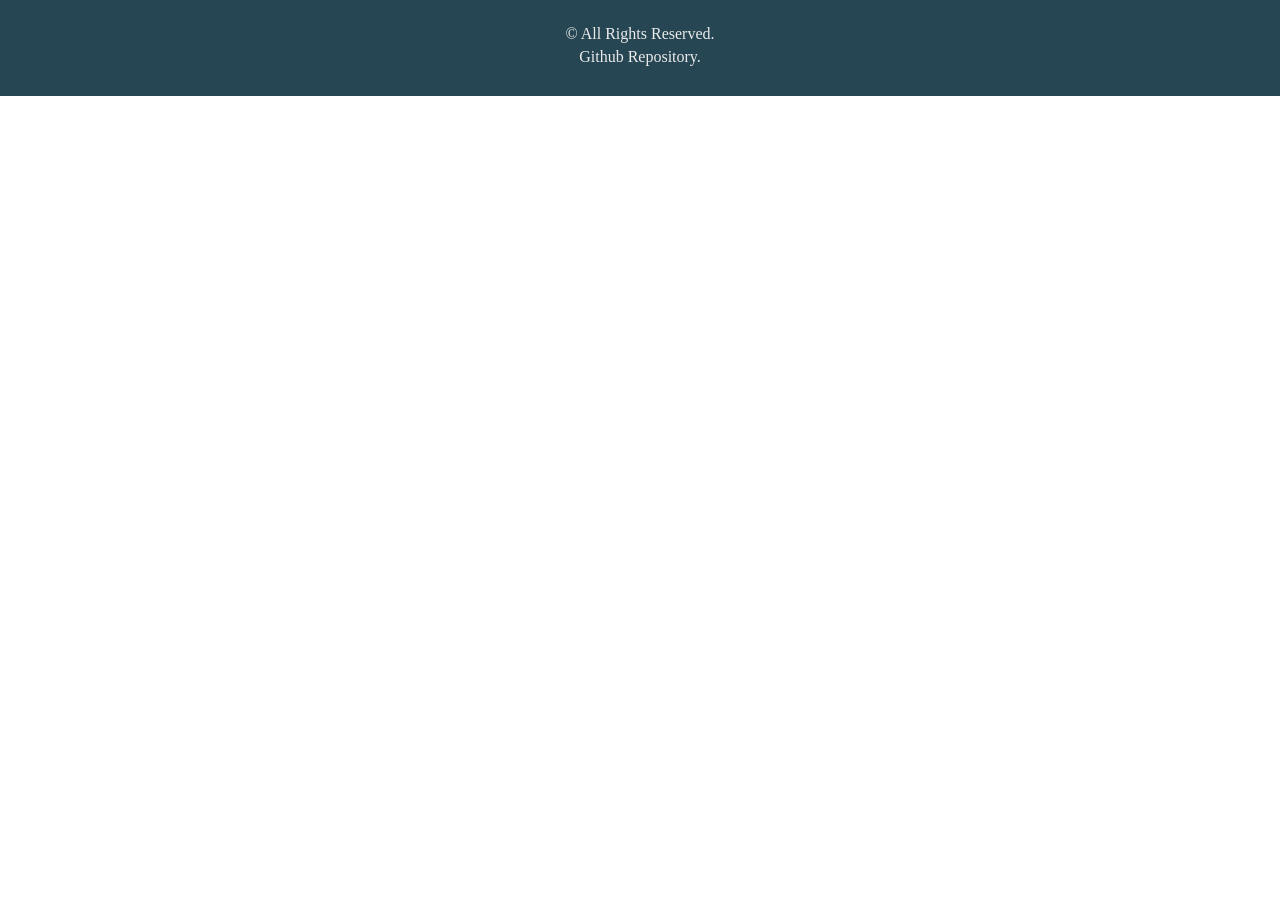
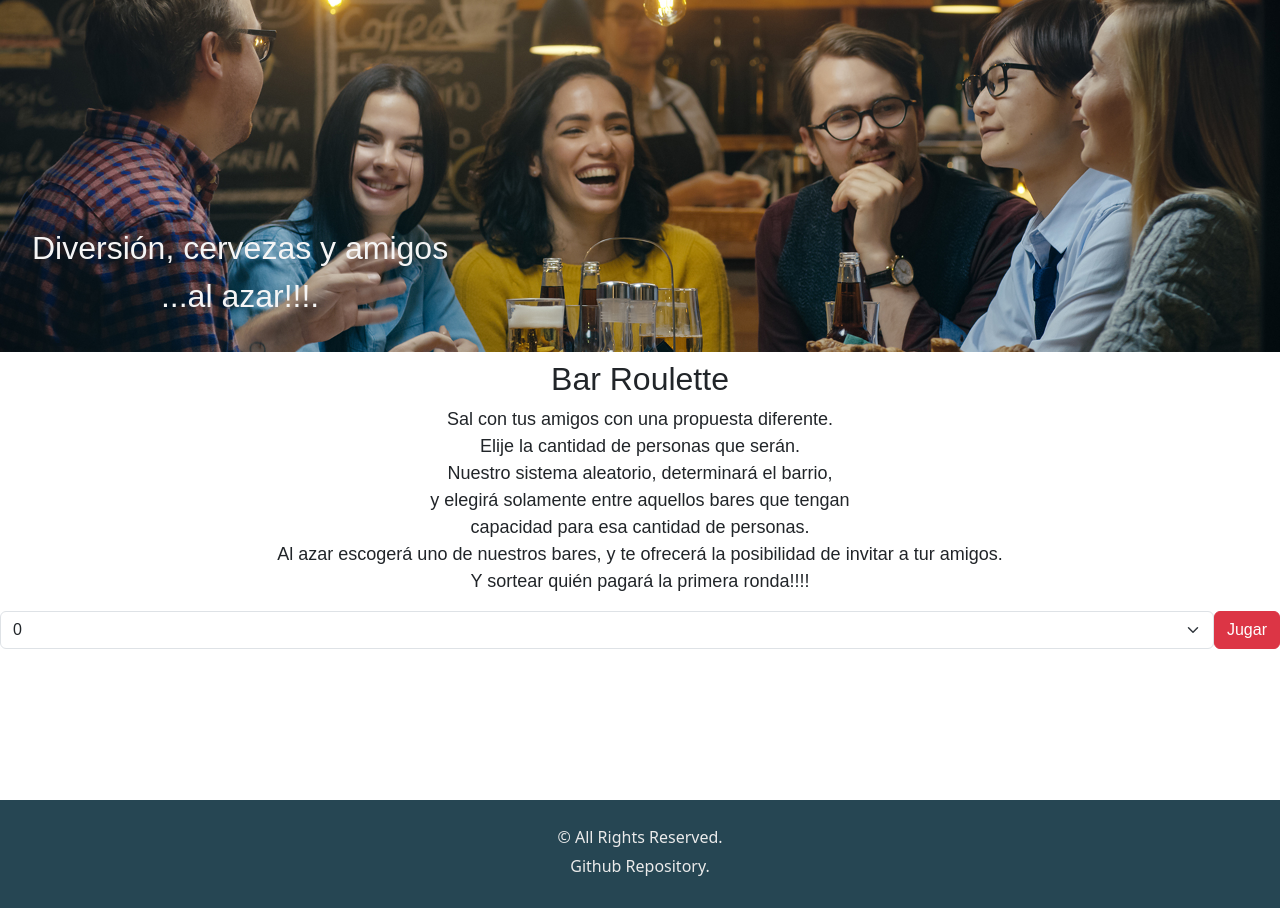
Before and after one commit to RogerRochoRibas/HackatonITAcademy, a React (Create React App) app in the folder bar-roulette/: page / in a window 1280 px wide. Before the commit the page ends 800 px from the top, so only its background shows below. Built offline with nearby package versions, Linux system fonts and the light colour scheme.

Commit message:
working in the selector

```diff
--- a/bar-roulette/src/App.js
+++ b/bar-roulette/src/App.js
@@ -2,10 +2,13 @@ import "./css/App.css";
 import "./css/footer.css";
 
 import { Footer } from "./components/general/footer";
+import Landing from "./pages/Landing";
+
 
 function App() {
   return (
     <div className="App">
+      <Landing />
       <Footer />
     </div>
   );
--- /dev/null
+++ b/bar-roulette/src/css/Landing.css
@@ -0,0 +1,34 @@
+.wholeLanding {
+    height: 100%;
+    min-height: 100vh;
+    font-family: Arial, Helvetica, sans-serif;
+}
+
+.header {
+    background-image: url('../img/headerBar.png');
+    background-size: cover;
+    background-repeat: no-repeat;
+    background-position: center;
+    width: 100%;
+    height: 22rem;
+    display: flex;
+    justify-content: start;
+    align-items: flex-end;
+    padding-bottom: 2rem;
+    padding-left: 2rem;
+
+    color: whitesmoke;
+    font-size: xx-large;
+}
+.descriptionContent{
+    font-weight: 500;
+    font-size: large;
+}
+.form-select{
+    width: 100px;
+
+}
+.selectorAndButton{
+    display: flex;
+    justify-content: center;
+}
--- a/bar-roulette/src/index.js
+++ b/bar-roulette/src/index.js
@@ -1,6 +1,8 @@
 import React from 'react';
 import ReactDOM from 'react-dom/client';
 import App from './App';
+import 'bootstrap/dist/css/bootstrap.min.css';
+import 'bootstrap/dist/js/bootstrap.bundle.min';
 
 const root = ReactDOM.createRoot(document.getElementById('root'));
 root.render(
--- a/bar-roulette/src/pages/landing.js
+++ b/bar-roulette/src/pages/landing.js
@@ -1,9 +1,49 @@
 import React from 'react'
+import '../css/Landing.css'
 
 const Landing = () => {
-  return (
-    <div>Landing</div>
-  )
+    return (
+        <div className='wholeLanding'>
+            <div className="header">
+                Diversión, cervezas y amigos <br /> ...al azar!!!.
+            </div>
+            <div className='descriptionContent m-2'>
+                <h2 >Bar Roulette </h2>
+                <p>Sal con tus amigos con una propuesta diferente.<br />
+                    Elije la cantidad de personas que serán.<br />
+                    Nuestro sistema aleatorio, determinará el barrio,<br />
+                    y elegirá solamente entre aquellos bares que tengan<br />
+                    capacidad para esa cantidad de personas.<br />
+                    Al azar escogerá uno de nuestros bares, y te ofrecerá la posibilidad de invitar a tur amigos.<br />
+                    Y sortear quién pagará la primera ronda!!!!
+                </p>
+            </div>
+            <div className='selectorAndButton'>
+                <select className="form-select" aria-label="Default select example">
+                    <option selected>0</option>
+                    <option value="1">1</option>
+                    <option value="2">2</option>
+                    <option value="3">3</option>
+                    <option value="4">4</option>
+                    <option value="5">5</option>
+                    <option value="6">6</option>
+                    <option value="7">7</option>
+                    <option value="8">8</option>
+                    <option value="9">9</option>
+                    <option value="10">10</option>
+                    <option value="11">11</option>
+                    <option value="12">12</option>
+                    <option value="13">13</option>
+                    <option value="14">14</option>
+                    <option value="15">15</option>
+                    <option value="16">16</option>
+
+                </select>
+                <button type="button" class="btn btn-danger">Jugar</button>
+            </div>
+
+        </div>
+    )
 }
 
 export default Landing
```
Also changed, not shown: bar-roulette/src/img/headerBar.png (added).
